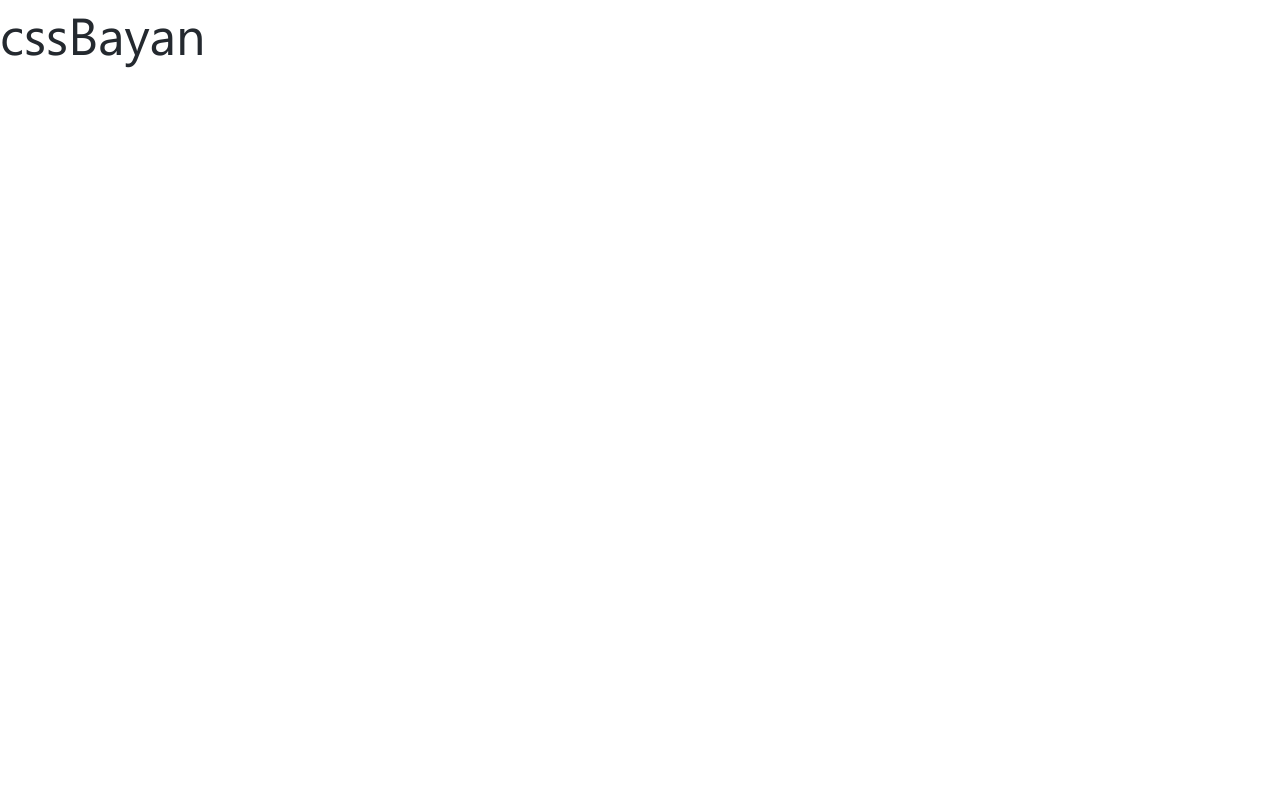
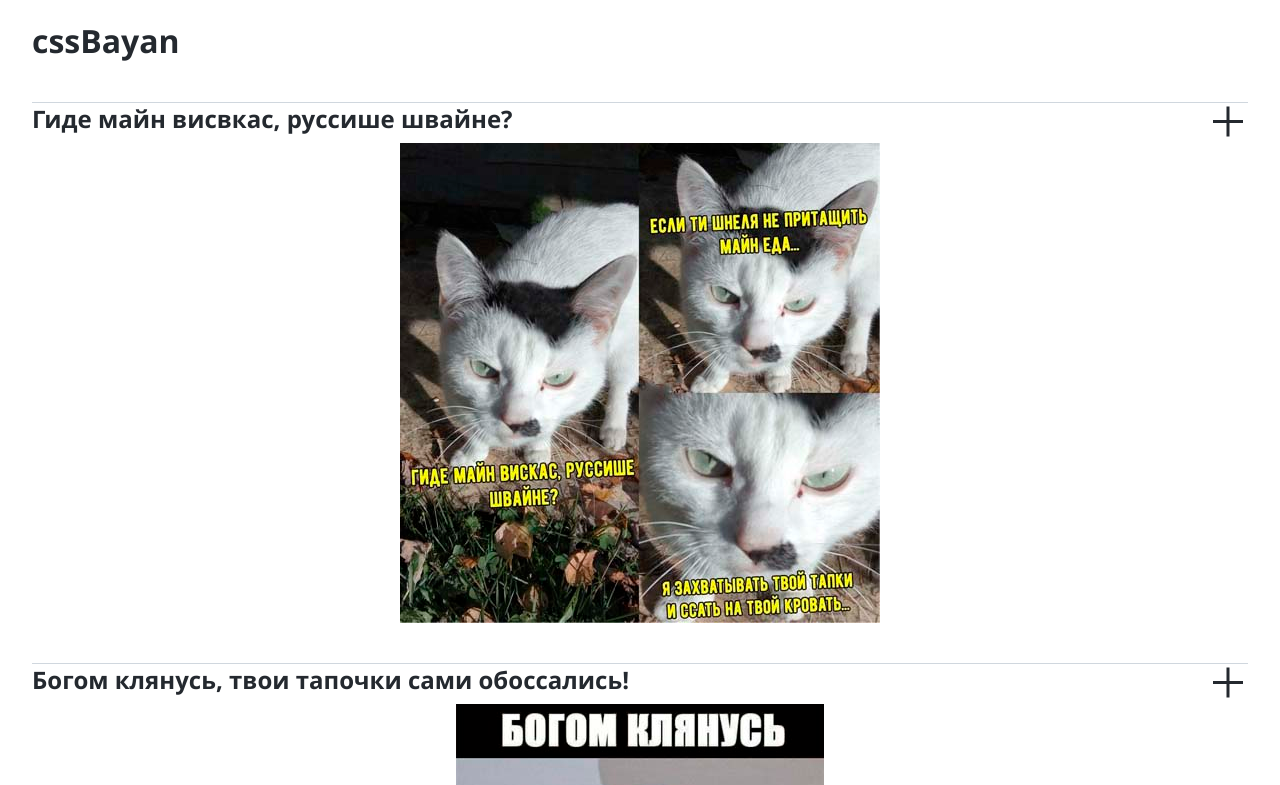
Before and after one commit to Luhovyi-Nazarii/cssBayan, a plain HTML site: page cssBayan/index.html in a window 1280 px wide. Shown: the top 785 px of the page. Drawn offline with Linux system fonts and the light colour scheme.

Commit message:
feat: add content (12.03.2023 13:31:23)

```diff
--- a/cssBayan/index.html
+++ b/cssBayan/index.html
@@ -10,7 +10,57 @@
   <link rel="icon" href="favicon.png">
 </head>
 <body>
-  <h1>cssBayan</h1>
 
+  <section class="section">
+    <div class="container">
+      <h1>cssBayan</h1>
+
+    </div>
+  </section>
+  <section class="section">
+    <div class="container container_main">
+      <div class="h2_wrapper">
+        <h2>Гиде майн висвкас, руссише швайне?</h2>
+        <div class="burger-btn"><span></span><span></span></div>
+      </div>
+      <div class="img_wrapper">
+        <img src="image/1.jpg" alt="1">
+      </div>
+    </div>
+  </section>
+  <section class="section">
+    <div class="container container_main">
+      <div class="h2_wrapper">
+        <h2>Богом клянусь, твои тапочки сами обоссались!</h2>
+        <div class="burger-btn"><span></span><span></span></div>
+      </div>
+      <div class="img_wrapper">
+        <img src="image/2.jpg" alt="2">
+      </div>
+    </div>
+  </section>
+  <section class="section">
+    <div class="container container_main">
+      <div class="h2_wrapper">
+        <h2>Разбил Айфон</h2>
+        <div class="burger-btn"><span></span><span></span></div>
+      </div>
+      <div class="img_wrapper">
+        <img src="image/3.jpg" alt="3">
+      </div>
+    </div>
+    </div>
+  </section>
+  <section class="section">
+    <div class="container container_main">
+      <div class="h2_wrapper">
+        <h2>Котриарх всея Руси</h2>
+        <div class="burger-btn"><span></span><span></span></div>
+      </div>
+      <div class="img_wrapper">
+        <img src="image/4.jpg" alt="4">
+      </div>
+    </div>
+  </section>
 </body>
 </html>
--- a/cssBayan/style.css
+++ b/cssBayan/style.css
@@ -19,6 +19,70 @@ body {
 }
 
 h1 {
-  font-weight: normal;
-  font-size: 52px;
+  font-weight: bold;
+  font-size: 32px;
 }
+
+.section {
+  display: flex;
+  width: 100%;
+  margin: 0 auto;
+  justify-content: center;
+  /* flex-direction: column; */
+
+}
+
+.container {
+  display: flex;
+  max-width: 1216px;
+  width: 100%;
+  margin: 20px 20px;
+  /* border: 1px solid red; */
+  flex-direction: column;
+
+
+}
+
+.container_main {
+  border-top: 1px solid #D0D7DE;
+}
+
+.h2_wrapper {
+  display: flex;
+  width: 100%;
+  /* border: 1px solid green; */
+  justify-content: space-between;
+}
+
+.burger-btn {
+  position: relative;
+  width: 40px;
+  height: 40px;
+  border: none;
+  background-color: transparent;
+  /* z-index: 2; */
+  /* border: 1px solid black; */
+}
+
+.burger-btn span {
+  position: absolute;
+  width: 30px;
+  height: 3px;
+  background-color: #24292F;
+  left: 5px;
+  top: 17px;
+  transition: transform 0.5s, opacity 0.5s, background-color 0.5s;
+}
+
+.burger-btn span:nth-child(1) {
+}
+
+.burger-btn span:nth-child(2) {
+  transform: translateY(0) rotate(90deg);
+}
+
+.img_wrapper {
+  display: flex;
+  width: 100%;
+  justify-content: center;
+}
```
Also changed, not shown: cssBayan/image/1.jpg (added), cssBayan/image/2.jpg (added), cssBayan/image/3.jpg (added), cssBayan/image/4.jpg (added).
